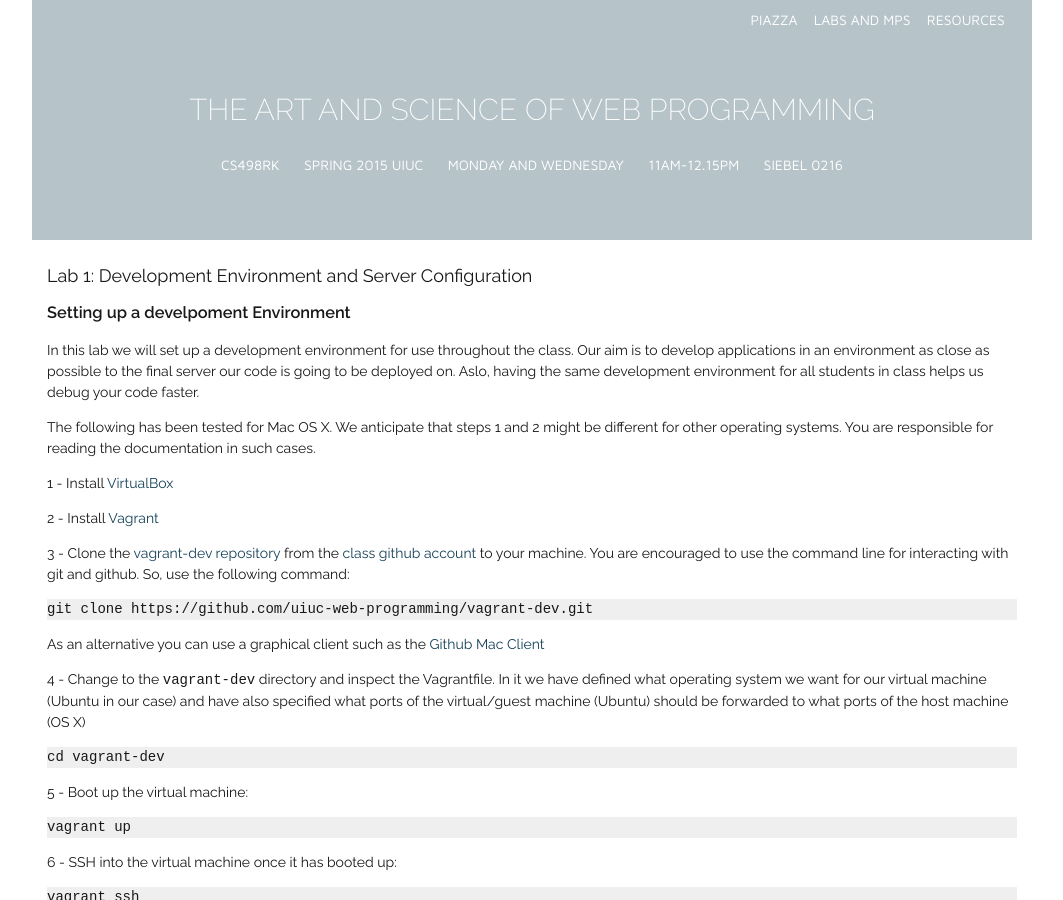
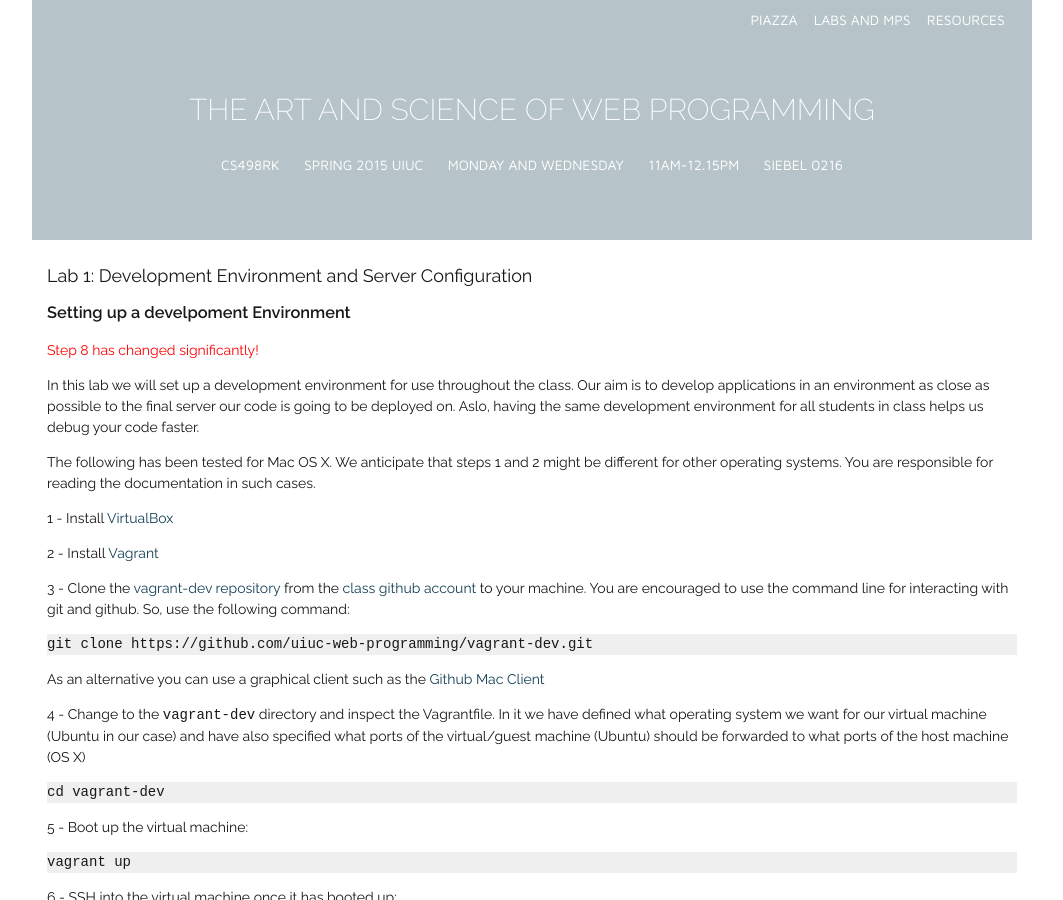
Before and after one commit to biplabdeka/fa2016, a Jekyll site: the page built from _posts/2015-1-28-Lab-1.md, in a window 1280 px wide and 900 px high. Shown: the whole window, without its empty margins (108-1171 px from the left). Built offline with Jekyll 4.4.1, drawn with Linux system fonts in a browser that asks for light colours; nearby versions of some CDN libraries; Markdown is read by kramdown in place of the engine named in the settings.

Commit message:
Update 2015-1-28-Lab-1.md

```diff
--- a/_posts/2015-1-28-Lab-1.md
+++ b/_posts/2015-1-28-Lab-1.md
@@ -5,6 +5,9 @@ title: "Lab 1: Development Environment and Server Configuration"
 ---
 
 ###Setting up a develpoment Environment
+
+<span style="color: red"> Step 8 has changed significantly! </span>
+
 In this lab we will set up a development environment for use throughout the class. Our aim is to develop applications in an environment as close as possible to the final server our code is going to be deployed on. Aslo, having the same development environment for all students in class helps us debug your code faster.
 
 The following has been tested for Mac OS X. We anticipate that steps 1 and 2 might be different for other operating systems. You are responsible for reading the documentation in such cases.
```
